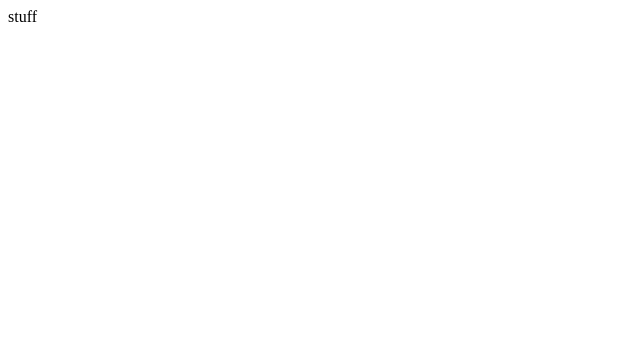
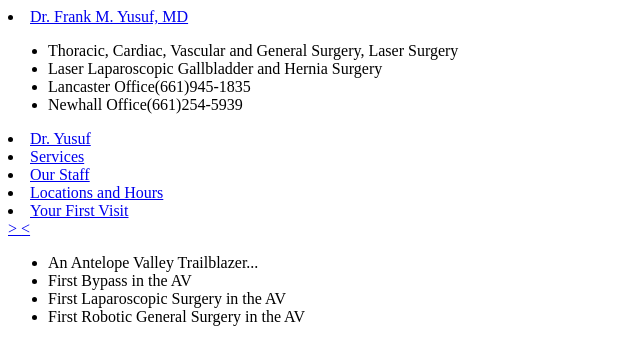
Before and after one commit to CWShelly/MedSite, a plain HTML site: page index.html in a window 1280 px wide. Shown: the whole page, without its empty margins (0-640 px from the left). Drawn offline with nearby package versions, Linux system fonts and the light colour scheme; a web font is replaced by a local one.

Commit message:
updated index.html

```diff
--- a/index.html
+++ b/index.html
@@ -2,9 +2,67 @@
 <html>
   <head>
     <meta charset="utf-8">
-    <title></title>
+    <title>Dr. Frank M. Yusuf, MD., F.A.C.S.</title>
+
+     <link rel='stylesheet' type='text/css' href='jquery/jquery-ui.min.css'/>
+
+  <link rel="stylesheet" href="index4.css" media="screen" title="no title" charset="utf-8">
+
+  <link href='https://fonts.googleapis.com/css?family=Pinyon+Script' rel='stylesheet' type='text/css'>
+
+  <link href='https://fonts.googleapis.com/css?family=Wire+One' rel='stylesheet' type='text/css'>
+
+  <link href='https://fonts.googleapis.com/css?family=Lato' rel='stylesheet' type='text/css'>
+
+
+    <script src="jquery/external/jquery/jquery.js"></script>
+
+    <script src="jquery/jquery-ui.min.js"></script>
+
+    <script src = "index4.js">
+      </script>
+
+
   </head>
   <body>
-    stuff
+    <header>
+      <li class = "header" ><a href="index4.html" id = "doctor">Dr. Frank M. Yusuf, MD</a></li>
+      <ul>
+      <li class = "header">Thoracic, Cardiac, Vascular and General Surgery, Laser Surgery</li>
+      <li class ="header">Laser Laparoscopic Gallbladder and Hernia Surgery</li>
+      <li class ="header">Lancaster Office(661)945-1835</li>
+          <li class ="header">Newhall Office(661)254-5939</li>
+
+    </ul>
+
+    </header>
+
+<nav>
+ <li class = 'nav'><a href="about4.html" class = "about"> Dr. Yusuf</a></li>
+ <li class = 'nav'><a href="services2.html" class ="about"> Services</a></li>
+  <li class = 'nav'><a href="#" class ="about"> Our Staff</a></li>
+   <li class = 'nav'><a href="#" class ="about"> Locations and Hours</a></li>
+    <li class = 'nav'><a href="#" class ="about" id = "lastli">Your First Visit</a></li>
+
+
+</nav>
+
+
+
+<div id="slides">
+  <a href="#" class = "next"> > </a>
+  <a href="#" class = "previous"> < </a>
+  <ul>
+    <li id ="first">An Antelope Valley Trailblazer...</li>
+    <li id = "second">First Bypass in the AV</li>
+    <li id = "third">First Laparoscopic Surgery in the AV</li>
+      <li id = "fourth">First Robotic General Surgery in the AV</li>
+  </ul>
+</div>
+
+<!-- <div class="autoSlider">
+  <input type="checkbox" id="checkbox" checked><label for="checkbox"> Autoplay</label>
+
+</div> -->
   </body>
 </html>
```
